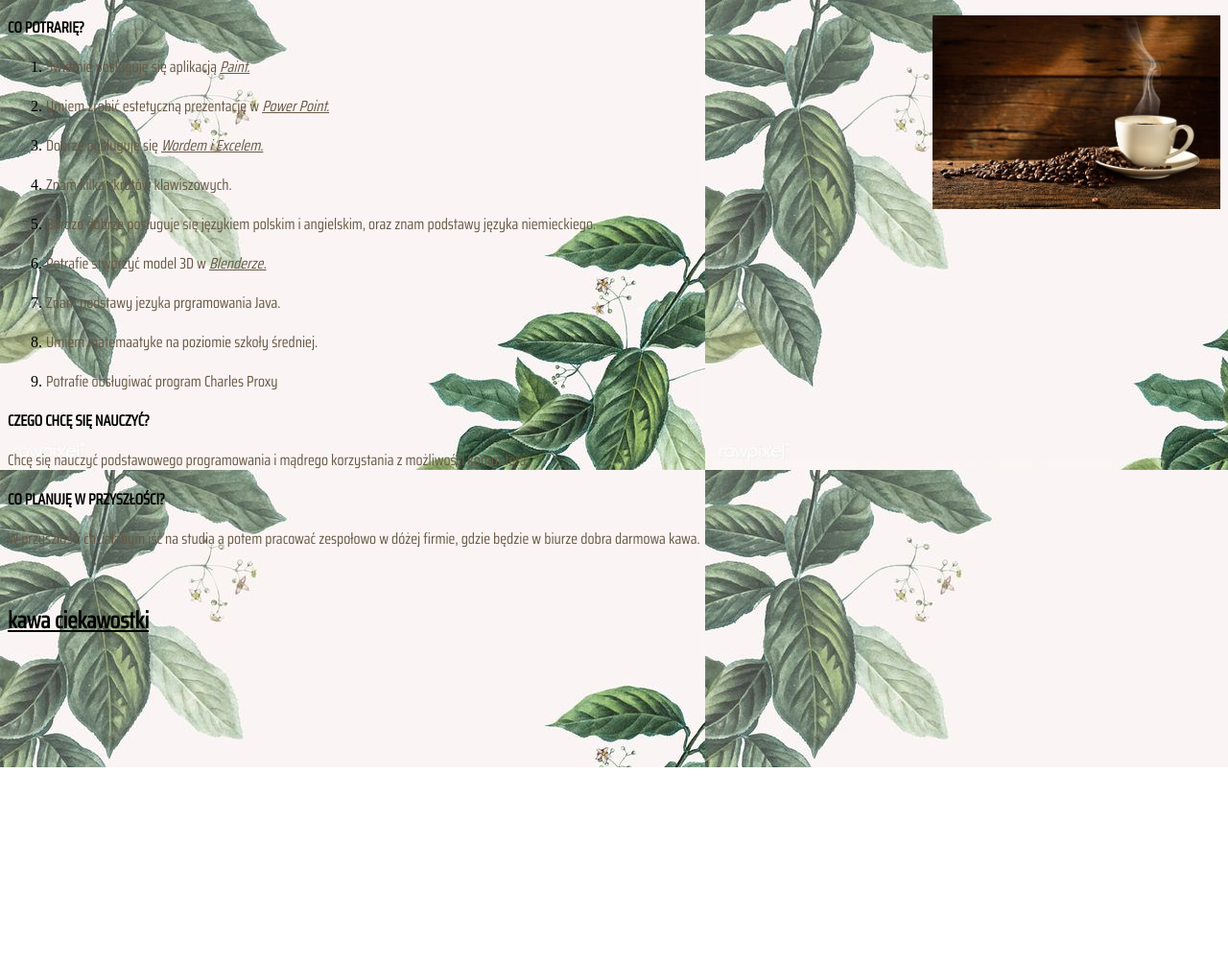
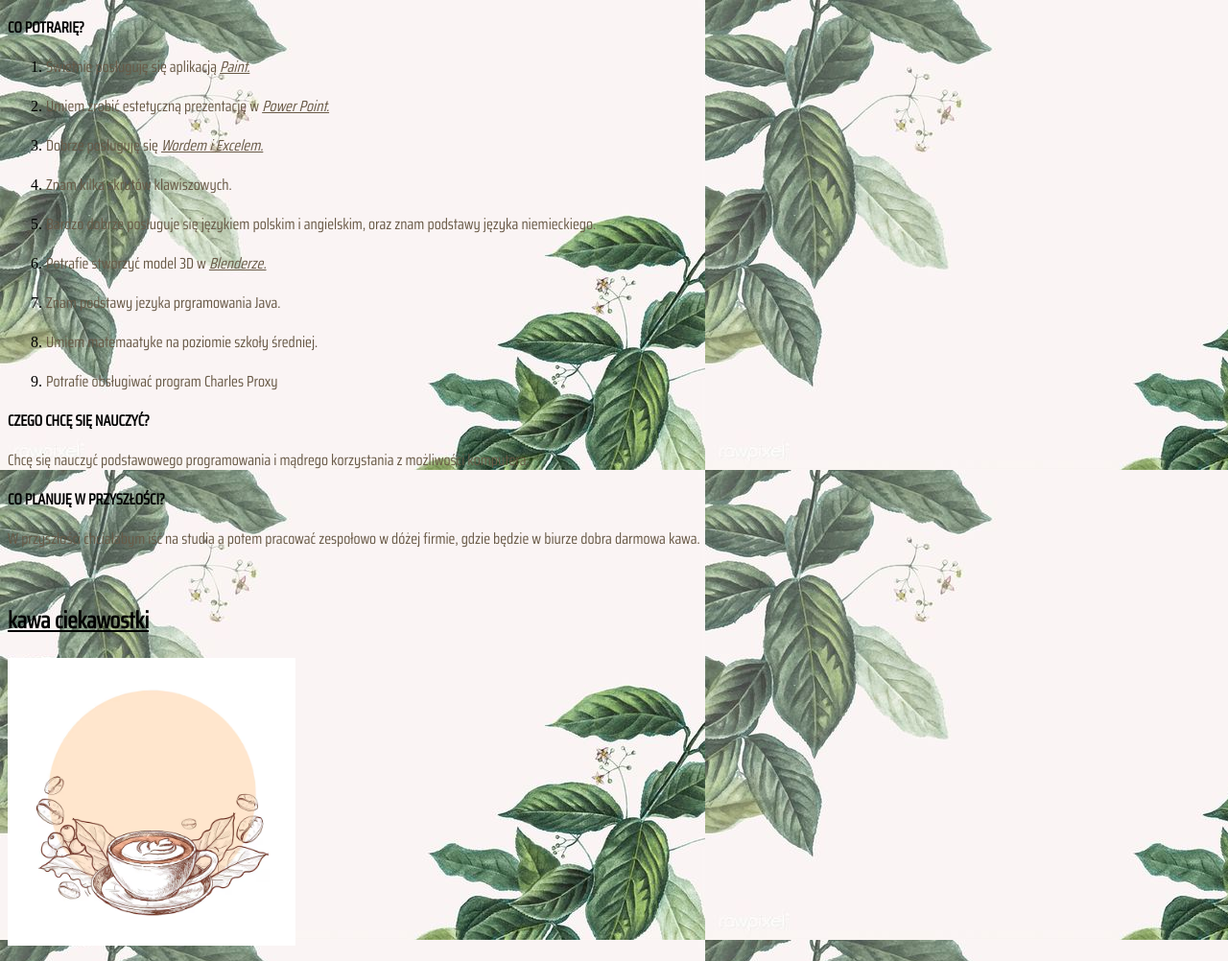
Before and after one commit to blaczka/blaczka.github.io, a plain HTML site: page index.html in a window 1280 px wide. Shown: the whole page at 96% size. Before the commit the page ends 800 px from the top, so only its background shows below. Drawn offline with Linux system fonts and the light colour scheme.

Commit message:
Update index.html

```diff
--- a/index.html
+++ b/index.html
@@ -12,7 +12,7 @@
 </head>
 
 
-   <p><b> CO POTRARIĘ?<b\></b><img src="Kawa.jpg" alt=""width="300" align="right"></p>
+   <p><b> CO POTRARIĘ?<b\></b></p>
 <ol> <p>
     <li> <p> Świetnie posługuję się aplikacją <i><u>Paint.</u></i></p></li>
     <li> <p> Umiem zrobić estetyczną prezentację w <i><u>Power Point.</u></i></p></li>
@@ -31,4 +31,5 @@
 <p><b>CO PLANUJĘ W PRZYSZŁOŚCI?</b></p>
 <p>W przyszłości chciałabym iść na studia a potem pracować zespołowo w dóżej firmie, gdzie będzie w biurze dobra darmowa kawa.</p>
 <a href="https://foodsbyann.com/Kawa-rodzaje-wlasciwosci-zastosowanie-blog-pol-1608281897.html" style="color: black;"><br><h2>kawa ciekawostki</h2></a>
+    <p><img src="kawusia.jpg" alt=""width="300" align="center"></p>
 </html>
```
